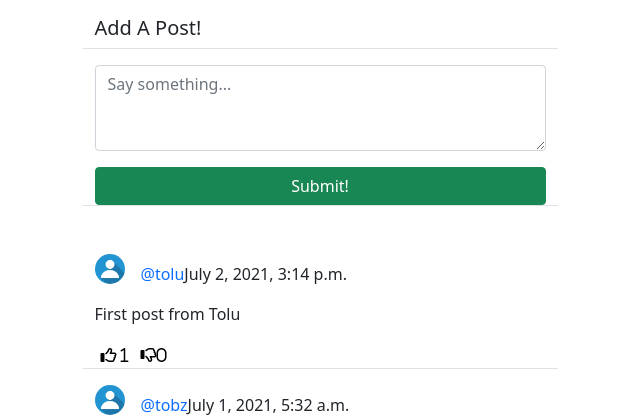
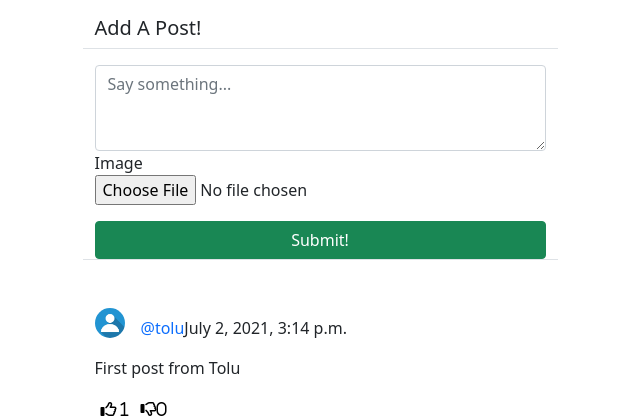
Before and after one commit to toba-madamori/socialnetworkapp, a Django app: page /social/ in a window 1280 px wide. Shown: the part 56-476 px from the top of the page, without its empty margins (320-960 px from the left). Run offline with Django 3.2, Linux system fonts and the light colour scheme; a user stored in the database is signed in; data comes from the database, SQL or seed files in the repository; both versions use the stored data as it was after the commit; some libraries are stand-ins or nearby versions.

Commit message:
added images to our posts

```diff
--- a/social/forms.py
+++ b/social/forms.py
@@ -11,10 +11,11 @@ class PostForm(forms.ModelForm):
             'placeholder': 'Say something...'
         })
     )
+    image = forms.ImageField(required=False)
 
     class Meta:
         model = Post
-        fields = ['body']
+        fields = ['body', 'image']
 
 class CommentForm(forms.ModelForm):
     comment = forms.CharField(
--- a/social/models.py
+++ b/social/models.py
@@ -8,6 +8,7 @@ from django.dispatch import receiver
 # Create your models here.
 class Post(models.Model):
     body = models.TextField()
+    image = models.ImageField(upload_to= 'uploads/post_photos', blank=True, null=True)
     created_on = models.DateTimeField(default=timezone.now)
     author = models.ForeignKey(User, on_delete=models.CASCADE)
     likes = models.ManyToManyField(User, blank=True, related_name='likes')
--- a/social/templates/social/post_edit.html
+++ b/social/templates/social/post_edit.html
@@ -16,7 +16,7 @@
     </div>
     <div class="row justify-content-center mt-3 mb-5">
         <div class="col-md-5 col-sm-12 border-bottom">
-           <form action="" method="POST">
+           <form action="" method="POST" enctype="multipart/form-data">
                {% csrf_token %}
                {{ form | crispy }}
                <div class="d-grid gap-2">
--- a/social/templates/social/post_list.html
+++ b/social/templates/social/post_list.html
@@ -11,7 +11,7 @@
     </div>
     <div class="row justify-content-center mt-3 mb-5">
         <div class="col-md-5 col-sm-12 border-bottom">
-           <form action="" method="POST">
+           <form action="" method="POST" enctype="multipart/form-data">
                {% csrf_token %}
                {{ form | crispy }}
                <div class="d-grid gap-2">
@@ -34,6 +34,9 @@
                 </p>
             </div>
             <div class="position-relative">
+                {% if post.image %}
+                <img src="{{ post.image.url }}" alt="post-image" class="post-image">
+                {% endif %}
                 <p>{{ post.body }}</p>
                 <a href="{% url 'post-detail' post.pk %}" class="stretched-link"></a>
             </div>
--- a/social/templates/social/profile.html
+++ b/social/templates/social/profile.html
@@ -81,6 +81,9 @@
                 </p>
             </div>
             <div class="position-relative">
+                {% if post.image %}
+                <img src="{{ post.image.url }}" alt="post-image" class="post-image">
+                {% endif %}
                 <p>{{ post.body }}</p>
                 <a href="{% url 'post-detail' post.pk %}" class="stretched-link"></a>
             </div>
--- a/social/views.py
+++ b/social/views.py
@@ -25,8 +25,11 @@ class PostListView(LoginRequiredMixin, View):
         return render(request, 'social/post_list.html', context)
 
     def post(self, request, *args, **kwargs):
-        posts = Post.objects.all().order_by('-created_on')
-        form = PostForm(request.POST)
+        logged_in_user = request.user
+        post= Post.objects.filter(
+            author__profile__followers__in= [logged_in_user.id]
+        ).order_by('-created_on')
+        form = PostForm(request.POST, request.FILES)
 
         if form.is_valid():
             new_post = form.save(commit=False)
@@ -34,7 +37,7 @@ class PostListView(LoginRequiredMixin, View):
             new_post.save()
 
         context= {
-            'post_list': posts,
+            'post_list': post,
             'form': form
         }
         return render(request, 'social/post_list.html', context)
--- a/static/styles.css
+++ b/static/styles.css
@@ -79,3 +79,10 @@
     transition: 0.3s;
     cursor: pointer;
 }
+
+.post-image {
+    max-width: 100%;
+    height: auto;
+    border-radius: 10px;
+    margin-bottom: 10px;
+}
```
Also changed, not shown: db.sqlite3, social/migrations/0009_post_image.py (added).
